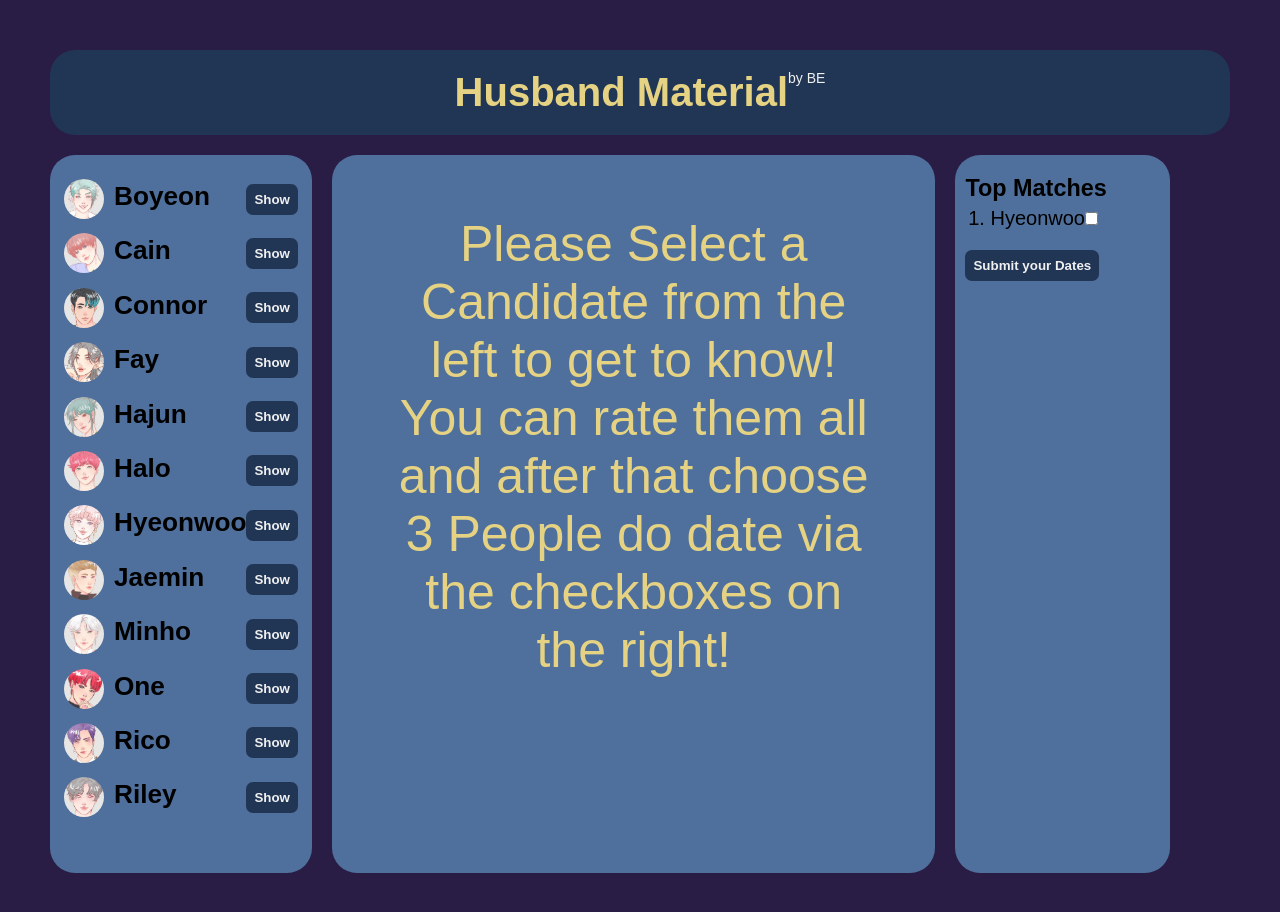
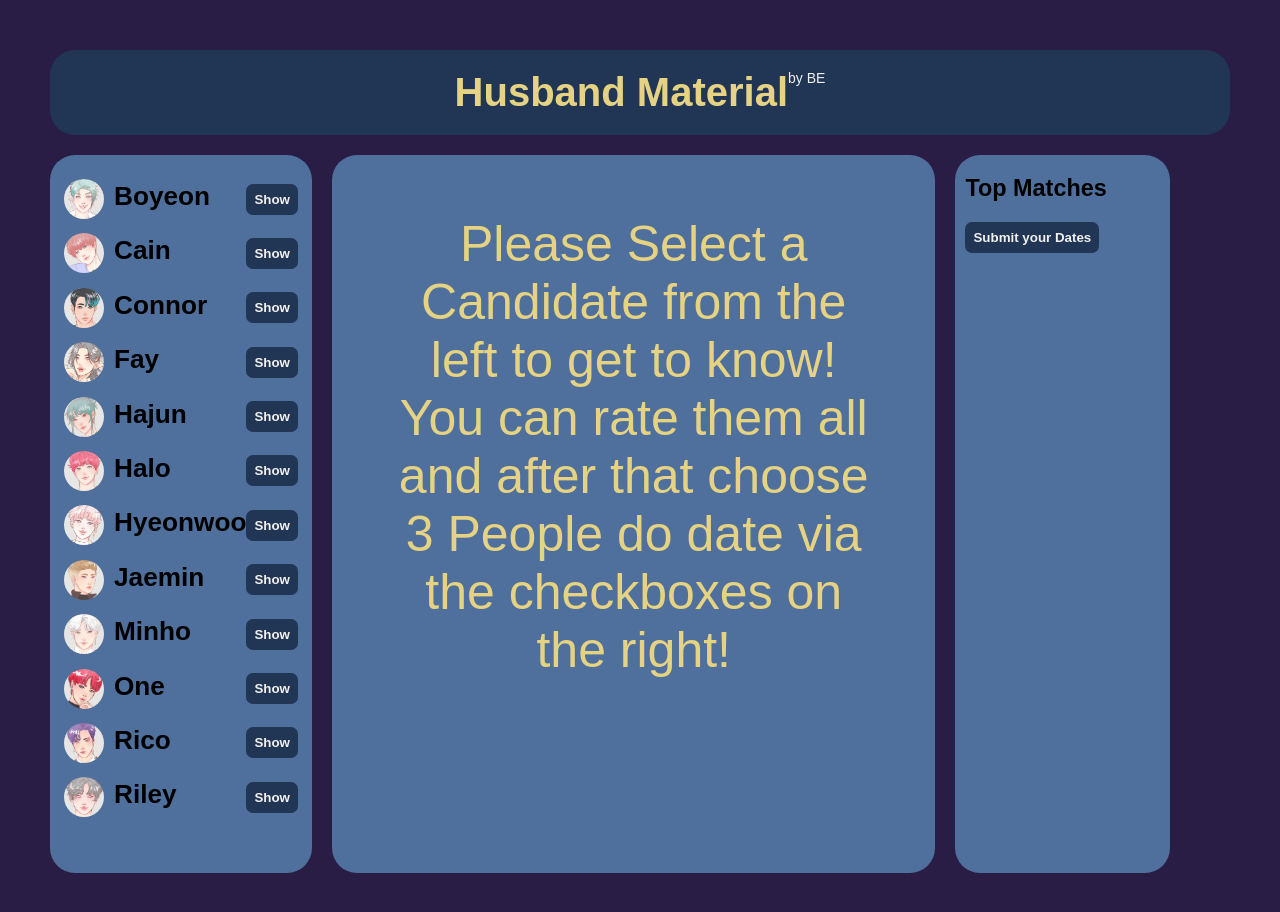
Before and after one commit to PhineasJayden/boyfriendmaterial, a React (Create React App) app: page / in a window 1280 px wide. Shown: the top 912 px of the page. Built offline with nearby package versions, Linux system fonts and the light colour scheme.

Commit message:
"commit before ratings-change" 	modified:   src/App.js 	modified:   src/Candidates.js 	modified:   src/index.css 	modified:   src/index.js

```diff
--- a/src/App.js
+++ b/src/App.js
@@ -9,7 +9,28 @@ export default function App() {
   const [activeCandidate, setActiveCandidate] = useState(null);
 
   function handleActiveCandidate(candidate) {
+    setActiveCandidate(() => null);
     setActiveCandidate((cur) => (cur?.id === candidate.id ? null : candidate));
+  }
+
+  function handleSubmitRating(value) {
+    setCandidates((candidates) =>
+      candidates.map((candidate) =>
+        candidate.id === activeCandidate.id
+          ? {
+              ...candidate,
+              rating: value.rating,
+              ratingValues: {
+                looks: value.looks,
+                hobbies: value.hobbies,
+                character: value.character,
+                husband: value.husband,
+              },
+            }
+          : candidate
+      )
+    );
+    setActiveCandidate(null);
   }
 
   return (
@@ -25,7 +46,10 @@ export default function App() {
         </div>
         <div className="main">
           {activeCandidate ? (
-            <CandidateInfo activeCandidate={activeCandidate} />
+            <CandidateInfo
+              activeCandidate={activeCandidate}
+              onSubmitRating={handleSubmitRating}
+            />
           ) : (
             <p>
               Please Select a Candidate from the left to get to know! You can
@@ -35,7 +59,7 @@ export default function App() {
           )}
         </div>
         <div className="sidebar-right">
-          <TopMatches />
+          <TopMatchesList candidates={candidates} />
           <Button>Submit your Dates</Button>
         </div>
         <ModalDates />
@@ -45,8 +69,12 @@ export default function App() {
     </>
   );
 }
-function Button({ children }) {
-  return <button className="button">{children}</button>;
+function Button({ children, onClick }) {
+  return (
+    <button className="button" onClick={onClick}>
+      {children}
+    </button>
+  );
 }
 
 function Header() {
@@ -91,18 +119,18 @@ function Candidate({ candidate, onSelection, activeCandidate }) {
   );
 }
 
-function CandidateInfo({ activeCandidate }) {
+function CandidateInfo({ activeCandidate, onSubmitRating }) {
   return (
     <article className="main">
       <div className="Kandidat-Info">
         <img src={activeCandidate.image} alt={activeCandidate.name} />
-        <div className="Kandidat-Info--txt">
-          <h3>
+        <div>
+          <h2>
             {activeCandidate.name}{" "}
             <button className="favorite">
               <img src="heart-icon-2.png" alt="heart" />
             </button>
-          </h3>
+          </h2>
           <ul>
             <label>Age:</label>
             <li>{activeCandidate.age}</li>
@@ -112,61 +140,118 @@ function CandidateInfo({ activeCandidate }) {
             <li>{activeCandidate.hobbies.join(", ")}</li>
             <label>Character:</label>
             <li>{activeCandidate.character.join(", ")}</li>
-            <li>Want in a Husband:</li>
+            <label>Want in a Husband: </label>
+            <li>{activeCandidate.husband}</li>
           </ul>
         </div>
       </div>
-      <Rating />
+      <Rating
+        onSubmitRating={onSubmitRating}
+        activeCandidate={activeCandidate}
+      />
     </article>
   );
 }
 
-function Rating() {
+function Rating({ onSubmitRating, activeCandidate }) {
+  const [looks, setLooks] = useState(activeCandidate.ratingValues.looks);
+  const [character, setCharacter] = useState(
+    activeCandidate.ratingValues.character
+  );
+  const [hobbies, setHobbies] = useState(activeCandidate.ratingValues.hobbies);
+  const [husband, setHusband] = useState(activeCandidate.ratingValues.husband);
+
+  const rating = (looks + character + hobbies + husband) / 4;
+
+  const ratingObject = {
+    rating: rating,
+    looks: looks,
+    hobbies: hobbies,
+    character: character,
+    husband: husband,
+  };
+
   return (
     <div className="Kandidat-Rating">
       <h3>Rating</h3>
-      <div className="Rating">
+      <div className="rating">
         <div>
-          <label>Looks</label>
-          <select>
-            <option>1</option>
-          </select>
+          <label>Looks: {looks}/10</label>
+          <input
+            type="range"
+            min="1"
+            max="10"
+            value={looks}
+            className="slider"
+            id="looks-slider"
+            onChange={(e) => setLooks(Number(e.target.value))}
+          />
         </div>
         <div>
-          <label>Hobbies</label>
-          <select>
-            <option>1</option>
-          </select>
+          <label>Hobbies: {hobbies}/10</label>
+          <input
+            type="range"
+            min="1"
+            max="10"
+            value={hobbies}
+            className="slider"
+            id="hobby-slider"
+            on
+            onChange={(e) => setHobbies(Number(e.target.value))}
+          />
         </div>
         <div>
-          <label>Character</label>
-          <select>
-            <option>1</option>
-          </select>
+          <label>Character: {character}/10</label>
+          <input
+            type="range"
+            min="1"
+            max="10"
+            value={character}
+            className="slider"
+            id="character-slider"
+            onChange={(e) => setCharacter(Number(e.target.value))}
+          />
         </div>
         <div>
-          <label>Husband Material</label>
-          <select>
-            <option>1</option>
-          </select>
+          <label>Husband Material {husband}/10</label>
+          <input
+            type="range"
+            min="1"
+            max="10"
+            value={husband}
+            className="slider"
+            id="husband-slider"
+            onChange={(e) => setHusband(Number(e.target.value))}
+          />
         </div>
       </div>
-      <Button>Submit</Button>
+      <Button onClick={() => onSubmitRating(ratingObject)}>Submit</Button>
     </div>
   );
 }
 
-function TopMatches() {
+function TopMatchesList({ candidates }) {
   return (
     <>
       <h3>Top Matches</h3>
       <ol>
-        <li>
-          Hyeonwoo
-          <input type="checkbox" />
-        </li>
+        {candidates
+          .filter((candidate) => candidate.rating > 0)
+          .sort((a, b) => Number(b.rating) - Number(a.rating))
+          .map((candidate) => (
+            <TopMatches candidate={candidate} key={candidate.id} />
+          ))}
       </ol>
     </>
+  );
+}
+
+function TopMatches({ candidate }) {
+  return (
+    <li>
+      <input type="checkbox" id={candidate.id} />
+      {candidate.name}
+    </li>
   );
 }
 
--- a/src/Candidates.js
+++ b/src/Candidates.js
@@ -4,14 +4,24 @@ export const candidatesStart = [
     image: "Boyeon.jpg",
     name: "Boyeon",
     age: "23",
-    job: "Convenience Store",
-    hobbies: ["videogames", "workout"],
-    character: ["bold", "flirty", "extroverted", "fun", "determined"],
-    Husband: "",
-    Date: "",
-    Sex: "",
-    Poly: true,
-    Rating: 0,
+    job: "Convenience Store Employee",
+    hobbies: ["playing Mobilegames", "Taekwondo", "Photography"],
+    character: [
+      "flirty",
+      "extroverted",
+      "fun",
+      "energetic",
+      "upbeat",
+      "kind",
+      "family-oriented",
+    ],
+    husband:
+      "Would like someone to bring more romance into his life as well as someone to feel safe with, that he can trust fully. Maybe also someone that is up for adventures and parties",
+    date: "",
+    sex: "",
+    poly: true,
+    rating: 0,
+    ratingValues: { looks: 5, hobbies: 5, character: 5, husband: 5 },
   },
   {
     id: 2,
@@ -21,11 +31,12 @@ export const candidatesStart = [
     job: "",
     hobbies: [],
     character: [],
-    Husband: "",
-    Date: "",
-    Sex: "",
-    Poly: true,
-    Rating: 0,
+    husband: "",
+    date: "",
+    sex: "",
+    poly: true,
+    rating: 0,
+    ratingValues: { looks: 5, hobbies: 5, character: 5, husband: 5 },
   },
   {
     id: 3,
@@ -35,11 +46,12 @@ export const candidatesStart = [
     job: "",
     hobbies: [],
     character: [],
-    Husband: "",
-    Date: "",
-    Sex: "",
-    Poly: true,
-    Rating: 0,
+    husband: "",
+    date: "",
+    sex: "",
+    poly: true,
+    rating: 0,
+    ratingValues: { looks: 5, hobbies: 5, character: 5, husband: 5 },
   },
   {
     id: 4,
@@ -49,11 +61,12 @@ export const candidatesStart = [
     job: "",
     hobbies: [],
     character: [],
-    Husband: "",
-    Date: "",
-    Sex: "",
-    Poly: true,
-    Rating: 0,
+    husband: "",
+    date: "",
+    sex: "",
+    poly: true,
+    rating: 0,
+    ratingValues: { looks: 5, hobbies: 5, character: 5, husband: 5 },
   },
   {
     id: 5,
@@ -63,11 +76,12 @@ export const candidatesStart = [
     job: "",
     hobbies: [],
     character: [],
-    Husband: "",
-    Date: "",
-    Sex: "",
-    Poly: true,
-    Rating: 0,
+    husband: "",
+    date: "",
+    sex: "",
+    poly: true,
+    rating: 0,
+    ratingValues: { looks: 5, hobbies: 5, character: 5, husband: 5 },
   },
   {
     id: 6,
@@ -77,11 +91,12 @@ export const candidatesStart = [
     job: "",
     hobbies: [],
     character: [],
-    Husband: "",
-    Date: "",
-    Sex: "",
-    Poly: true,
-    Rating: 0,
+    husband: "",
+    date: "",
+    sex: "",
+    poly: true,
+    rating: 0,
+    ratingValues: { looks: 5, hobbies: 5, character: 5, husband: 5 },
   },
   {
     id: 7,
@@ -91,11 +106,12 @@ export const candidatesStart = [
     job: "",
     hobbies: [],
     character: [],
-    Husband: "",
-    Date: "",
-    Sex: "",
-    Poly: true,
-    Rating: 0,
+    husband: "",
+    date: "",
+    sex: "",
+    poly: true,
+    rating: 0,
+    ratingValues: { looks: 5, hobbies: 5, character: 5, husband: 5 },
   },
   {
     id: 8,
@@ -105,11 +121,12 @@ export const candidatesStart = [
     job: "",
     hobbies: [],
     character: [],
-    Husband: "",
-    Date: "",
-    Sex: "",
-    Poly: true,
-    Rating: 0,
+    husband: "",
+    date: "",
+    sex: "",
+    poly: true,
+    rating: 0,
+    ratingValues: { looks: 5, hobbies: 5, character: 5, husband: 5 },
   },
   {
     id: 9,
@@ -119,11 +136,12 @@ export const candidatesStart = [
     job: "",
     hobbies: [],
     character: [],
-    Husband: "",
-    Date: "",
-    Sex: "",
-    Poly: true,
-    Rating: 0,
+    husband: "",
+    date: "",
+    sex: "",
+    poly: true,
+    rating: 0,
+    ratingValues: { looks: 5, hobbies: 5, character: 5, husband: 5 },
   },
   {
     id: 10,
@@ -133,11 +151,12 @@ export const candidatesStart = [
     job: "",
     hobbies: [],
     character: [],
-    Husband: "",
-    Date: "",
-    Sex: "",
-    Poly: true,
-    Rating: 0,
+    husband: "",
+    date: "",
+    sex: "",
+    poly: true,
+    rating: 0,
+    ratingValues: { looks: 5, hobbies: 5, character: 5, husband: 5 },
   },
   {
     id: 11,
@@ -147,11 +166,12 @@ export const candidatesStart = [
     job: "",
     hobbies: [],
     character: [],
-    Husband: "",
-    Date: "",
-    Sex: "",
-    Poly: true,
-    Rating: 0,
+    husband: "",
+    date: "",
+    sex: "",
+    poly: true,
+    rating: 0,
+    ratingValues: { looks: 5, hobbies: 5, character: 5, husband: 5 },
   },
   {
     id: 12,
@@ -161,10 +181,11 @@ export const candidatesStart = [
     job: "",
     hobbies: [],
     character: [],
-    Husband: "",
-    Date: "",
-    Sex: "",
-    Poly: true,
-    Rating: 0,
+    husband: "",
+    date: "",
+    sex: "",
+    poly: true,
+    rating: 0,
+    ratingValues: { looks: 5, hobbies: 5, character: 5, husband: 5 },
   },
 ];
--- a/src/index.css
+++ b/src/index.css
@@ -86,6 +86,10 @@ h3 {
   background-color: white;
 }
 
+.selected {
+  background-color: var(--color-light);
+}
+
 /*MAIN*/
 
 .main {
@@ -118,10 +122,13 @@ h3 {
 
 .main li {
   list-style: none;
+  padding-bottom: 10px;
 }
 
-.Kandidat-Info--txt {
-  padding-top: 20px;
+.main h2 {
+  font-size: 36px;
+  color: var(--color-light);
+  margin-bottom: 15px;
 }
 
 .main p {
@@ -138,8 +145,19 @@ h3 {
   border-radius: 25px;
 }
 
-.Rating {
+.rating {
   margin-bottom: 20px;
+}
+
+.slider {
+  width: 100%;
+  height: 15px;
+  border-radius: 5px;
+  background: #d3d3d3;
+  outline: none;
+  opacity: 0.7;
+  -webkit-transition: 0.2s;
+  transition: opacity 0.2s;
 }
 
 /*SIDEBAR RIGHT*/
--- a/src/index.js
+++ b/src/index.js
@@ -5,7 +5,7 @@ import App from "./App";
 
 const root = ReactDOM.createRoot(document.getElementById("root"));
 root.render(
-  <React.StrictMode>
-    <App />
-  </React.StrictMode>
+  // <React.StrictMode>
+  <App />
+  // </React.StrictMode>
 );
```
